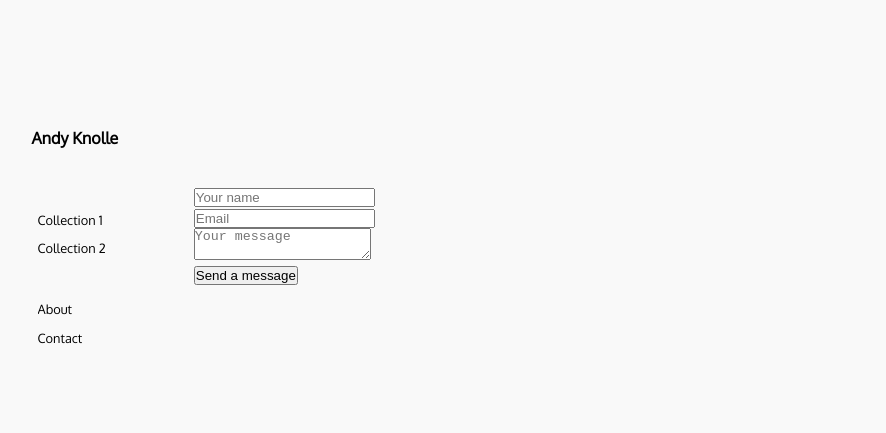
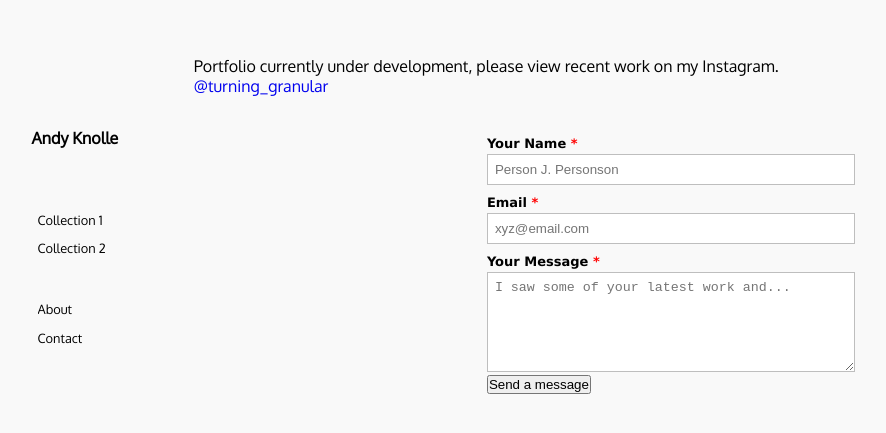
Before and after one commit to louieknolle/Andy_Art_React, a React (Create React App) app: page /contact in a window 1280 px wide. Shown: the part 165-598 px from the top of the page, without its empty margins (60-946 px from the left). Built offline with nearby package versions, Linux system fonts and the light colour scheme.

Commit message:
form works and styled and add under development message

```diff
--- a/src/components/About.js
+++ b/src/components/About.js
@@ -1,17 +1,29 @@
-import React from 'react'
+import React from "react";
 
 const About = () => {
   return (
-    <section className='content' id='about'>
+    <section className="content" id="about">
       <article>
-        Born on the wrong side of the tracks, Andy Knolle began his art career with the blood of a roadkill deer.  With no brushes nearby, he struck a match on an old broomstick and painted with the smoldering broom straw.  His primary motivations in life are anarchy, subverting your perception of reality and the Chicago Black Sox.  He's not adverse to shedding a tear when moved by the beauty of his own work.  He's the shit and everyone should know it.
+        Born on the wrong side of the tracks, Andy Knolle began his art career
+        with the blood of a roadkill deer. With no brushes nearby, he struck a
+        match on an old broomstick and painted with the smoldering broom straw.
+        His primary motivations in life are anarchy, subverting your perception
+        of reality and the Chicago Black Sox. He's not adverse to shedding a
+        tear when moved by the beauty of his own work. He's the shit and
+        everyone should know it.
       </article>
       <br></br>
       <article>
-        His primary media are old ass camera film, block screen prints and the tortured love letters of his youth.  He can be found in Cincinnati either working in studios, photography gigs, or doing ollies at the skate park.  If you see something you like, please don't hesitate to give him a ring.  The only thing he loves more than developing film in his bathroom, is making sincere connections with fans of his work and genuinely dope individuals.
+        His primary media are old ass camera film, block screen prints and the
+        tortured love letters of his youth. He can be found in Cincinnati either
+        working in studios, photography gigs, or doing ollies at the skate park.
+        If you see something you like, please don't hesitate to give him a ring.
+        The only thing he loves more than developing film in his bathroom is
+        making sincere connections with fans of his work and genuinely dope
+        individuals.
       </article>
     </section>
-  )
-}
+  );
+};
 
-export default About
+export default About;
--- a/src/components/Contact.js
+++ b/src/components/Contact.js
@@ -1,6 +1,7 @@
 import React, { useState } from "react";
 
-const FORM_ENDPOINT = ""; // TODO - fill on the later step
+const FORM_ENDPOINT =
+  "https://public.herotofu.com/v1/53b7dc20-6490-11ed-891b-4f350712a1f0";
 
 const Contact = () => {
   const [submitted, setSubmitted] = useState(false);
@@ -26,18 +27,52 @@ const Contact = () => {
       method="POST"
       target="_blank"
     >
+      <ul className="form-style-1">
         <div>
-        <input type="text" placeholder="Your name" name="name" required />
+          <li>
+            <label>
+              Your Name <span className="required">*</span>
+            </label>
+            <input
+              type="text"
+              placeholder="Person J. Personson"
+              name="name"
+              required
+              className="field-long"
+            />
+          </li>
         </div>
         <div>
-        <input type="email" placeholder="Email" name="email" required />
+          <li>
+            <label>
+              Email <span class="required">*</span>
+            </label>
+            <input
+              type="email"
+              placeholder="xyz@email.com"
+              name="email"
+              required
+              className="field-long"
+            />
+          </li>
         </div>
         <div>
-        <textarea placeholder="Your message" name="message" required />
+          <li>
+            <label>
+              Your Message <span class="required">*</span>
+            </label>
+            <textarea
+              placeholder="I saw some of your latest work and..."
+              name="message"
+              required
+              className="field-long field-textarea"
+            />
+          </li>
         </div>
         <div>
           <button type="submit"> Send a message </button>
         </div>
+      </ul>
     </form>
   );
 };
--- a/src/components/NavBar.js
+++ b/src/components/NavBar.js
@@ -1,27 +1,42 @@
 import React from "react";
-import { NavLink } from 'react-router-dom'
+import { NavLink } from "react-router-dom";
 
 function NavBar() {
   return (
     <>
       <header className="header" id="sideNav">
-        <h1><a href="https://www.instagram.com/turning_granular/?hl=en" className="logo">Andy Knolle</a></h1>
-        <input className="side-menu" type="checkbox" id="side-menu"/>
-        <label className="hamb" for="side-menu"><span className="hamb-line"></span></label>
+        <h1>
+          <a
+            href="https://www.instagram.com/turning_granular/?hl=en"
+            className="logo"
+            target="_blank"
+            rel="noreferrer"
+          >
+            Andy Knolle
+          </a>
+        </h1>
+        <input className="side-menu" type="checkbox" id="side-menu" />
+        <label className="hamb" for="side-menu">
+          <span className="hamb-line"></span>
+        </label>
         <nav className="nav">
           <ul className="menu">
             <li>
               <NavLink
-                to='/'
-                className={({isActive})=>(isActive ? 'link active' : 'link')}
+                to="/"
+                className={({ isActive }) =>
+                  isActive ? "link active" : "link"
+                }
               >
                 Collection 1
               </NavLink>
             </li>
             <li>
               <NavLink
-                to='/collection2'
-                className={({isActive})=>(isActive ? 'link active' : 'link')}
+                to="/collection2"
+                className={({ isActive }) =>
+                  isActive ? "link active" : "link"
+                }
               >
                 Collection 2
               </NavLink>
@@ -45,16 +60,20 @@ function NavBar() {
             <div className="nonArtLinks">
               <li>
                 <NavLink
-                  to='/about'
-                  className={({isActive})=>(isActive ? 'link active' : 'link')}
+                  to="/about"
+                  className={({ isActive }) =>
+                    isActive ? "link active" : "link"
+                  }
                 >
                   About
                 </NavLink>
               </li>
               <li>
                 <NavLink
-                  to='/contact'
-                  className={({isActive})=>(isActive ? 'link active' : 'link')}
+                  to="/contact"
+                  className={({ isActive }) =>
+                    isActive ? "link active" : "link"
+                  }
                 >
                   Contact
                 </NavLink>
--- a/src/components/SharedLayout.js
+++ b/src/components/SharedLayout.js
@@ -1,11 +1,28 @@
 import { Outlet } from "react-router-dom";
-import NavBar from './NavBar';
+import NavBar from "./NavBar";
+
+const mystyle = {
+  alignSelf: "center",
+};
 
 const SharedLayout = () => {
   return (
     <>
       <NavBar />
       <div className="container">
+        <div>
+          <p style={mystyle}>
+            Portfolio currently under development, please view recent work on my
+            Instagram.
+          </p>
+          <a
+            href="https://www.instagram.com/turning_granular/?hl=en"
+            target="_blank"
+            rel="noreferrer"
+          >
+            <i class="fa-brands fa-instagram"></i> @turning_granular
+          </a>
+        </div>
         <Outlet />
       </div>
     </>
--- a/src/index.css
+++ b/src/index.css
@@ -123,7 +123,7 @@ ul {
   align-items: center;
 }
 
- .content {
+.content {
   width: 80%;
   display: flex;
   flex-direction: column;
@@ -132,7 +132,7 @@ ul {
   align-items: center;
 }
 
- .caption {
+.caption {
   padding: 1rem;
   margin: auto;
 }
@@ -143,6 +143,92 @@ img {
   object-fit: cover;
   padding: 1rem;
   margin: auto;
+}
+
+.form-style-1 {
+  margin: 10px auto;
+  max-width: 400px;
+  padding: 20px 12px 10px 20px;
+  font: 13px "Lucida Sans Unicode", "Lucida Grande", sans-serif;
+}
+.form-style-1 li {
+  padding: 0;
+  display: block;
+  list-style: none;
+  margin: 10px 0 0 0;
+}
+.form-style-1 label {
+  margin: 0 0 3px 0;
+  padding: 0px;
+  display: block;
+  font-weight: bold;
+}
+.form-style-1 input[type="text"],
+.form-style-1 input[type="date"],
+.form-style-1 input[type="datetime"],
+.form-style-1 input[type="number"],
+.form-style-1 input[type="search"],
+.form-style-1 input[type="time"],
+.form-style-1 input[type="url"],
+.form-style-1 input[type="email"],
+textarea,
+select {
+  box-sizing: border-box;
+  -webkit-box-sizing: border-box;
+  -moz-box-sizing: border-box;
+  border: 1px solid #bebebe;
+  padding: 7px;
+  margin: 0px;
+  -webkit-transition: all 0.3s ease-in-out;
+  -moz-transition: all 0.3s ease-in-out;
+  -ms-transition: all 0.3s ease-in-out;
+  -o-transition: all 0.3s ease-in-out;
+  outline: none;
+}
+.form-style-1 input[type="text"]:focus,
+.form-style-1 input[type="date"]:focus,
+.form-style-1 input[type="datetime"]:focus,
+.form-style-1 input[type="number"]:focus,
+.form-style-1 input[type="search"]:focus,
+.form-style-1 input[type="time"]:focus,
+.form-style-1 input[type="url"]:focus,
+.form-style-1 input[type="email"]:focus,
+.form-style-1 textarea:focus,
+.form-style-1 select:focus {
+  -moz-box-shadow: 0 0 8px #88d5e9;
+  -webkit-box-shadow: 0 0 8px #88d5e9;
+  box-shadow: 0 0 8px #88d5e9;
+  border: 1px solid #88d5e9;
+}
+.form-style-1 .field-divided {
+  width: 49%;
+}
+
+.form-style-1 .field-long {
+  width: 100%;
+}
+.form-style-1 .field-select {
+  width: 100%;
+}
+.form-style-1 .field-textarea {
+  height: 100px;
+}
+.form-style-1 input[type="submit"],
+.form-style-1 input[type="button"] {
+  background: #4b99ad;
+  padding: 8px 15px 8px 15px;
+  border: none;
+  color: #fff;
+}
+.form-style-1 input[type="submit"]:hover,
+.form-style-1 input[type="button"]:hover {
+  background: #4691a4;
+  box-shadow: none;
+  -moz-box-shadow: none;
+  -webkit-box-shadow: none;
+}
+.form-style-1 .required {
+  color: red;
 }
 
 /* Responsiveness */
@@ -271,4 +357,90 @@ img {
   .hamb {
     display: none;
   }
+
+  .form-style-1 {
+    margin: 10px auto;
+    max-width: 400px;
+    padding: 20px 12px 10px 20px;
+    font: 13px "Lucida Sans Unicode", "Lucida Grande", sans-serif;
+  }
+  .form-style-1 li {
+    padding: 0;
+    display: block;
+    list-style: none;
+    margin: 10px 0 0 0;
+  }
+  .form-style-1 label {
+    margin: 0 0 3px 0;
+    padding: 0px;
+    display: block;
+    font-weight: bold;
+  }
+  .form-style-1 input[type="text"],
+  .form-style-1 input[type="date"],
+  .form-style-1 input[type="datetime"],
+  .form-style-1 input[type="number"],
+  .form-style-1 input[type="search"],
+  .form-style-1 input[type="time"],
+  .form-style-1 input[type="url"],
+  .form-style-1 input[type="email"],
+  textarea,
+  select {
+    box-sizing: border-box;
+    -webkit-box-sizing: border-box;
+    -moz-box-sizing: border-box;
+    border: 1px solid #bebebe;
+    padding: 7px;
+    margin: 0px;
+    -webkit-transition: all 0.3s ease-in-out;
+    -moz-transition: all 0.3s ease-in-out;
+    -ms-transition: all 0.3s ease-in-out;
+    -o-transition: all 0.3s ease-in-out;
+    outline: none;
+  }
+  .form-style-1 input[type="text"]:focus,
+  .form-style-1 input[type="date"]:focus,
+  .form-style-1 input[type="datetime"]:focus,
+  .form-style-1 input[type="number"]:focus,
+  .form-style-1 input[type="search"]:focus,
+  .form-style-1 input[type="time"]:focus,
+  .form-style-1 input[type="url"]:focus,
+  .form-style-1 input[type="email"]:focus,
+  .form-style-1 textarea:focus,
+  .form-style-1 select:focus {
+    -moz-box-shadow: 0 0 8px #88d5e9;
+    -webkit-box-shadow: 0 0 8px #88d5e9;
+    box-shadow: 0 0 8px #88d5e9;
+    border: 1px solid #88d5e9;
+  }
+  .form-style-1 .field-divided {
+    width: 49%;
+  }
+
+  .form-style-1 .field-long {
+    width: 100%;
+  }
+  .form-style-1 .field-select {
+    width: 100%;
+  }
+  .form-style-1 .field-textarea {
+    height: 100px;
+  }
+  .form-style-1 input[type="submit"],
+  .form-style-1 input[type="button"] {
+    background: #4b99ad;
+    padding: 8px 15px 8px 15px;
+    border: none;
+    color: #fff;
+  }
+  .form-style-1 input[type="submit"]:hover,
+  .form-style-1 input[type="button"]:hover {
+    background: #4691a4;
+    box-shadow: none;
+    -moz-box-shadow: none;
+    -webkit-box-shadow: none;
+  }
+  .form-style-1 .required {
+    color: red;
+  }
 }
```
Lines whose indentation alone changed are shown as unchanged.
